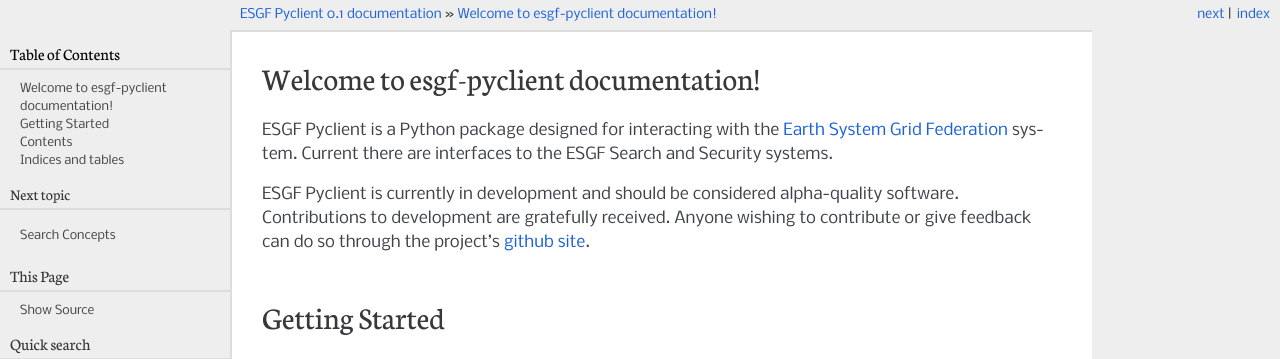
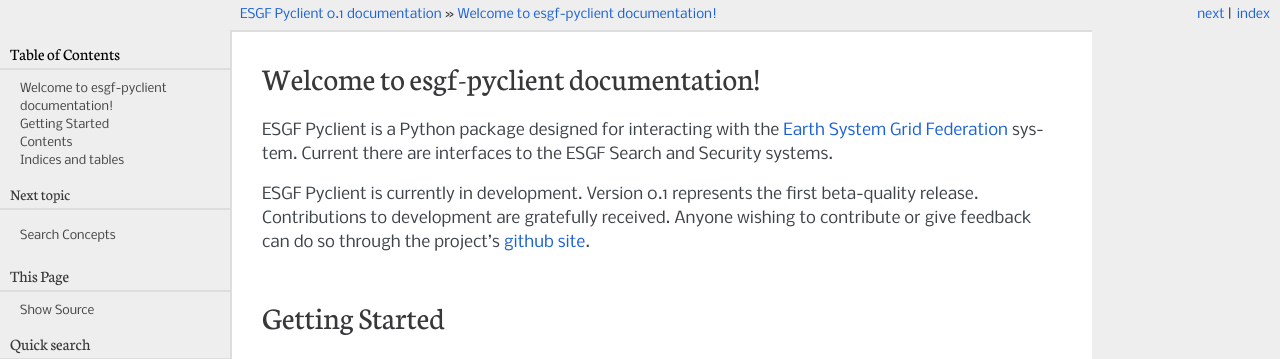
Before and after one commit to ESGF/esgf-pyclient, a Sphinx documentation site: the page built from docs/index.rst, in a window 1280 px wide. Shown: the top 359 px of the page. Built offline with Sphinx 7.4.7, drawn with Linux system fonts in a browser that asks for light colours; the version number is read from the project's files by our own code.

Commit message:
Mark 0.1 as beta

```diff
--- a/docs/index.rst
+++ b/docs/index.rst
@@ -8,10 +8,10 @@ Welcome to esgf-pyclient  documentation!
 
 ESGF Pyclient is a Python package designed for interacting with the `Earth System Grid Federation`_ system.  Current there are interfaces to the ESGF Search and Security systems.
 
-ESGF Pyclient is currently in development and should be considered
-alpha-quality software.  Contributions to development are gratefully
-received.  Anyone wishing to contribute or give feedback can do so
-through the project's `github site`_.
+ESGF Pyclient is currently in development.  Version 0.1 represents the
+first beta-quality release.  Contributions to development are
+gratefully received.  Anyone wishing to contribute or give feedback
+can do so through the project's `github site`_.
 
 
 Getting Started
--- a/setup.cfg
+++ b/setup.cfg
@@ -1,5 +1,5 @@
 [egg_info]
-#tag_build = p1
+tag_build = b1
 
 [nosetests]
 verbosity=2
--- a/setup.py
+++ b/setup.py
@@ -19,7 +19,7 @@ setup(name='esgf-pyclient',
       description="A library interacting with ESGF services within Python",
       long_description=long_description,
       classifiers=[
-        'Development Status :: 3 - Alpha',
+        'Development Status :: 4 - Beta',
         'License :: OSI Approved :: BSD License',
         'Topic :: Scientific/Engineering',
         'Programming Language :: Python :: 2.6',
```
